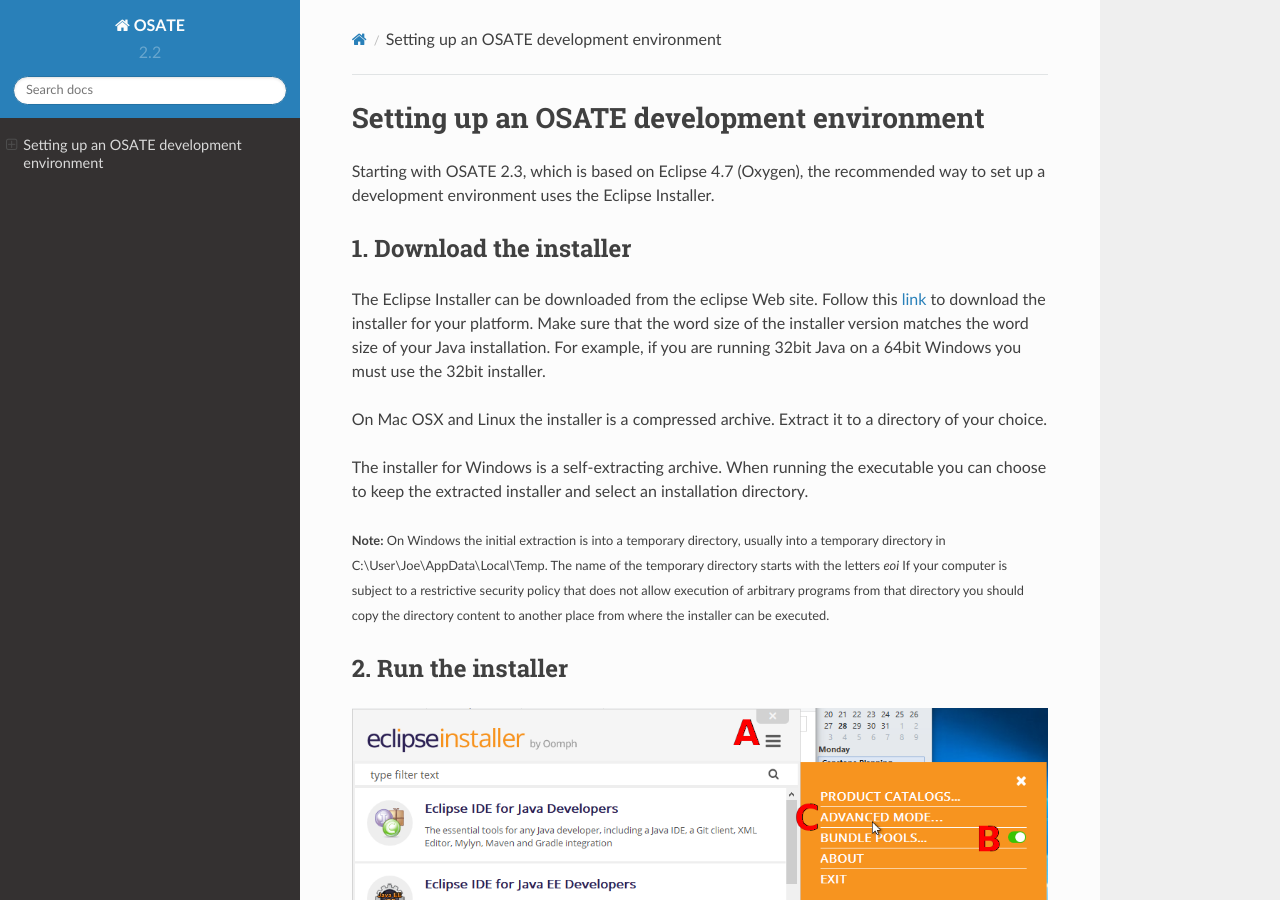
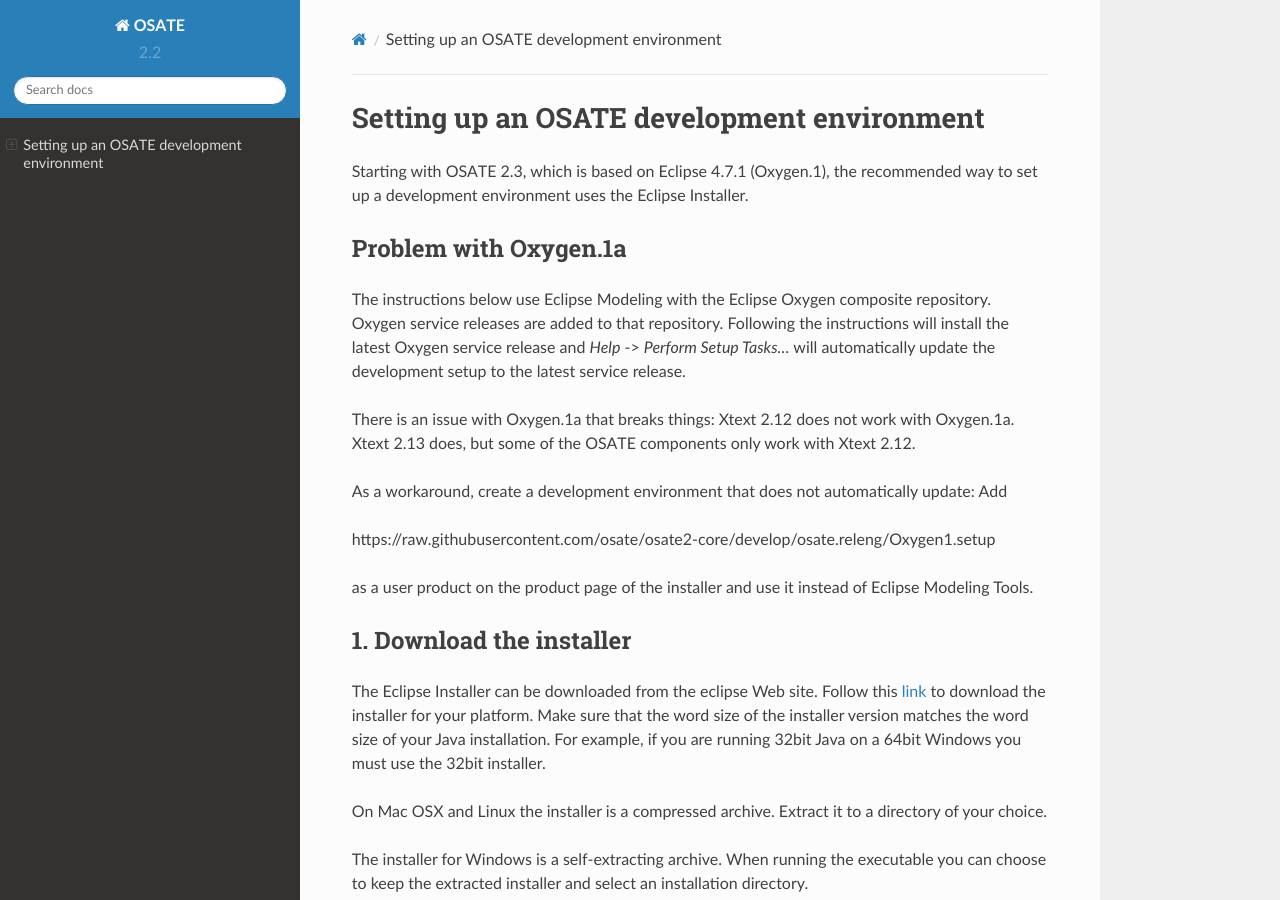
Before and after one commit to osate/website, a Sphinx documentation site: the page built from source/setup-development.md, in a window 1280 px wide and 900 px high. Built offline with Sphinx 7.4.7 and the Read the Docs theme 2.0.0, drawn with Linux system fonts in a browser that asks for light colours.

Commit message:
workaround for oxygen1.a/xtext issue

```diff
--- a/source/setup-development.md
+++ b/source/setup-development.md
@@ -1,6 +1,18 @@
 # Setting up an OSATE development environment
 
-Starting with OSATE 2.3, which is based on Eclipse 4.7 (Oxygen), the recommended way to set up a development environment uses the Eclipse Installer.
+Starting with OSATE 2.3, which is based on Eclipse 4.7.1 (Oxygen.1), the recommended way to set up a development environment uses the Eclipse Installer.
+
+## Problem with Oxygen.1a
+
+The instructions below use Eclipse Modeling with the Eclipse Oxygen composite repository. Oxygen service releases are added to that repository. Following the instructions will install the latest Oxygen service release and *Help* -> *Perform Setup Tasks...* will automatically update the development setup to the latest service release.
+
+There is an issue with Oxygen.1a that breaks things: Xtext 2.12 does not work with Oxygen.1a. Xtext 2.13 does, but some of the OSATE components only work with Xtext 2.12.
+
+As a workaround, create a development environment that does not automatically update: Add
+
+https://raw.githubusercontent.com/osate/osate2-core/develop/osate.releng/Oxygen1.setup
+
+as a user product on the product page of the installer and use it instead of Eclipse Modeling Tools.
 
 ## 1. Download the installer
 
```
